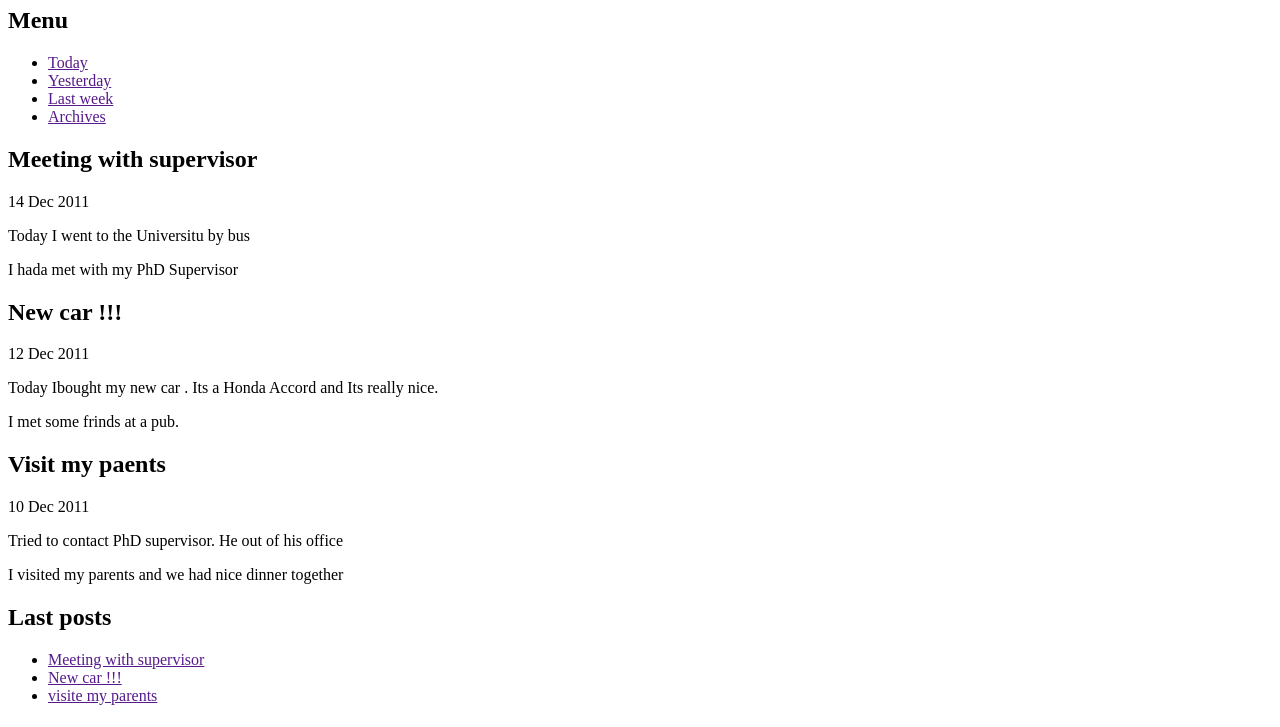
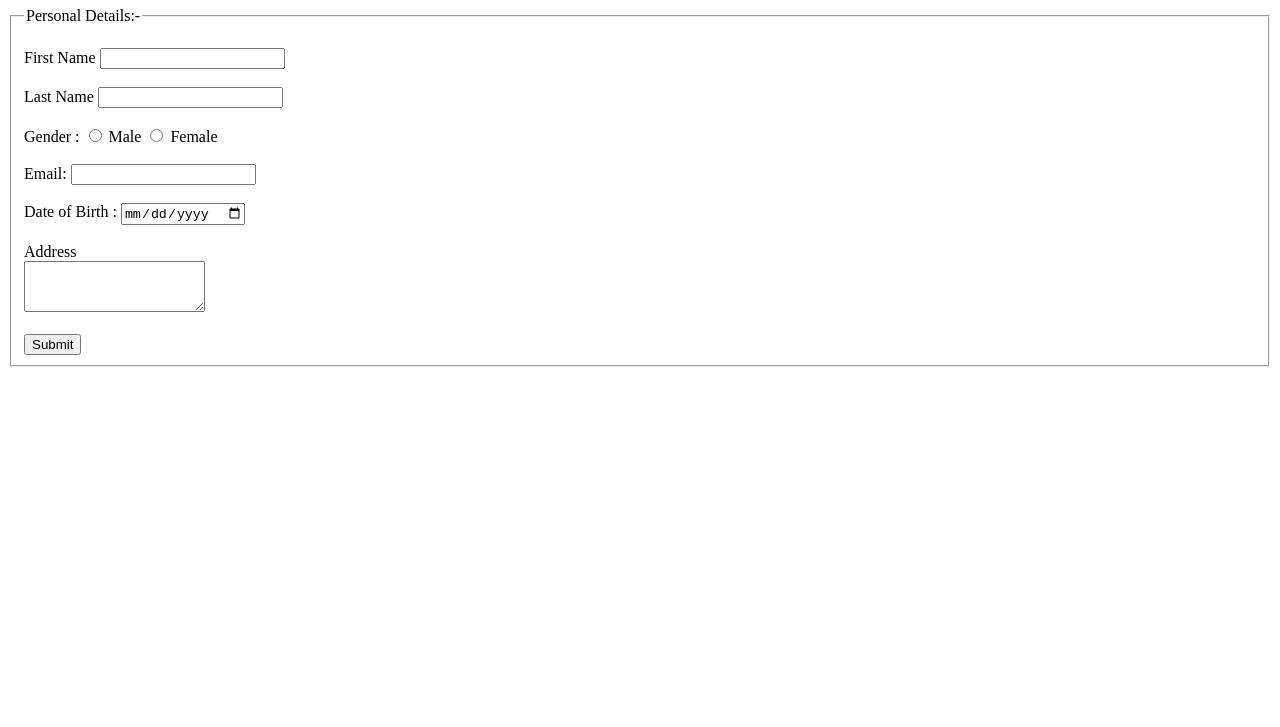
Before and after one commit to Thomas2721/html, a plain HTML site: page index.html in a window 1280 px wide. Shown: the part 73-800 px from the top of the page. Drawn offline with Linux system fonts and the light colour scheme.

Commit message:
Add files via upload

```diff
--- a/index.html
+++ b/index.html
@@ -1,36 +1,48 @@
 <!DOCTYPE html>
 <html lang="en">
-  <head>
-    <meta charset="UTF-8" />
-    <meta name="viewport" content="width=device-width, initial-scale=1.0" />
+<head>
+    <meta charset="UTF-8">
+    <meta name="viewport" content="width=device-width, initial-scale=1.0">
     <title>Document</title>
-  </head>
-  <body>
-    <h1>My blog about my life</h1>
-    <h2>Menu</h2>
-    <ul>
-      <li><a href="">Today</a></li>
-      <li><a href="">Yesterday</a></li>
-      <li><a href="">Last week</a></li>
-      <li><a href="">Archives</a></li>
-    </ul>
-    <h2>Meeting with supervisor</h2>
-    <time>14 Dec 2011</time>
-    <p>Today I went to the Universitu by bus</p>
-    <p>I hada met with my PhD Supervisor</p>
-    <h2>New car !!!</h2>
-    <time>12 Dec 2011</time>
-    <p>Today Ibought my new car . Its a Honda Accord and Its really nice.</p>
-    <p>I met some frinds at a pub.</p>
-    <h2>Visit my paents</h2>
-    <time datetime="">10 Dec 2011</time>
-    <p>Tried to contact PhD supervisor. He out of his office</p>
-    <p>I visited my parents and we had nice dinner together</p>
-    <h2>Last posts</h2>
-    <ul>
-      <li><a href="">Meeting with supervisor</a></li>
-      <li><a href="">New car !!!</a></li>
-      <li><a href="">visite my parents</a></li>
-    </ul>
-  </body>
+</head>
+<body>
+    <h1>Basic form design using HTML</h1>
+    <fieldset>
+        <legend>Personal Details:-</legend>
+         <br>
+        <label for="fname">First Name</label>
+       <input type="text" name="fname" >
+       <br>
+       <br>
+       <label for="lname">Last Name</label>
+       <input type="text" name="lname" ><br>
+       <br>
+       <head>Gender :</head>
+       <input type="radio" id="Male"
+        value="Male" name="Male" >
+        <label for="Male">Male</label>
+        <input type="Radio" name="Female"
+        id="Female" name="Female">
+        <label for="Female">Female</label><br><br>
+        <head>Email:</head> <input type="text"
+         name="" id=""><br>
+         <br>
+         <head>Date of Birth :</head>
+         <input type="date">
+         <br>
+         <br>
+         <header>Address</header>
+         <textarea name="Message" id=""
+         ols="30" rows="3"></textarea>
+         <br>
+         <br>
+         <input type="submit" name="submit"
+         id=""label>
+    </fieldset>
+
+
+
+
+
+</body>
 </html>
```
